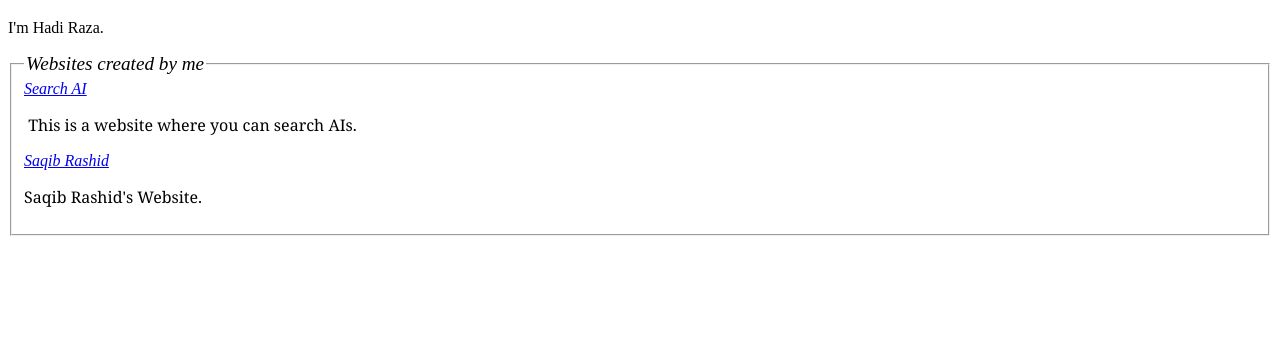
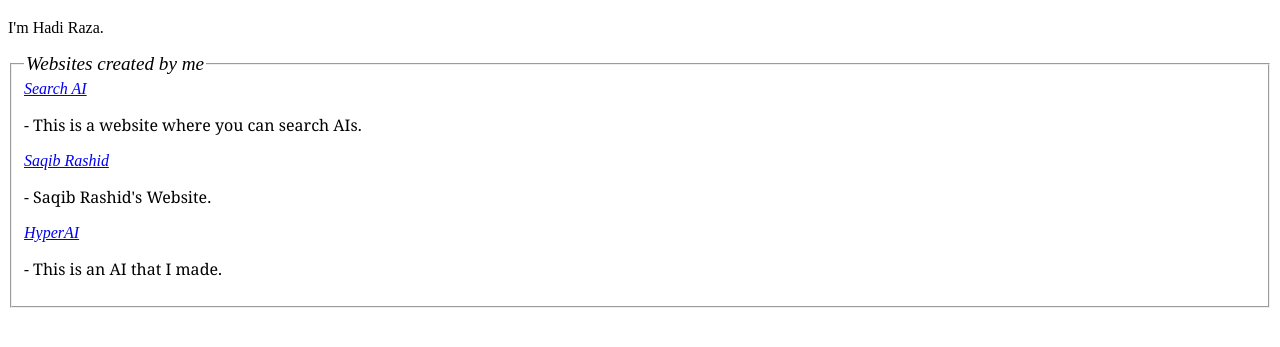
Before and after one commit to raza-hadi/main, a plain HTML site: page index.html in a window 1280 px wide. Shown: the part 61-408 px from the top of the page. Drawn offline with Linux system fonts and the light colour scheme.

Commit message:
Update index.html

```diff
--- a/index.html
+++ b/index.html
@@ -23,9 +23,9 @@
     <p><h1>Hi!</h1> I'm Hadi Raza. <br> </p>
     <fieldset>
         <legend>Websites created by me</legend>
-    <a href="https://raza-hadi.github.io/searchai" target="_blank">Search AI</a><p>&nbsp;This is a website where you can search AIs.</p>
-    <a href="https://raza-hadi.github.io/saqibmrashid/" target="_blank">Saqib Rashid</a><p>Saqib Rashid's Website.</p>
-    <a href=""></a>
+    <a href="https://raza-hadi.github.io/searchai" target="_blank">Search AI</a><p>- This is a website where you can search AIs.</p>
+    <a href="https://raza-hadi.github.io/saqibmrashid/" target="_blank">Saqib Rashid</a><p>- Saqib Rashid's Website.</p>
+    <a href="https://raza-hadi.github.io/hyper-ai/" target="_blank" >HyperAI</a><p>- This is an AI that I made.</p>
     </fieldset>
 </body>
 </html>
```
